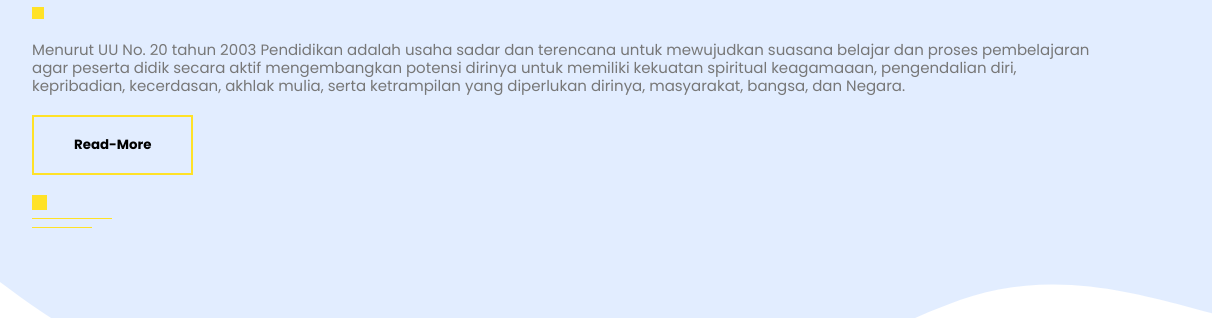
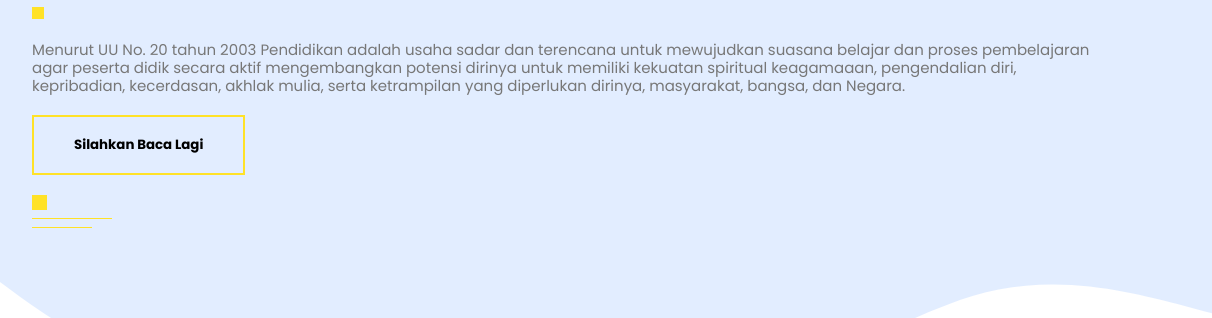
Before and after one commit to MuhammadAryaSeptaKovitra/LombaWebsite-2KS3, a plain HTML site: page index.html in a window 1280 px wide. Shown: the part 319-637 px from the top of the page, 68-1280 px from the left. Drawn offline with Linux system fonts and the light colour scheme.

Commit message:
mengubah text

```diff
--- a/index.html
+++ b/index.html
@@ -43,7 +43,7 @@
           </h1>
           <span class="square"></span>
           <p>Menurut UU No. 20 tahun 2003 Pendidikan adalah usaha sadar dan terencana untuk mewujudkan suasana belajar dan proses pembelajaran agar peserta didik secara aktif mengembangkan potensi dirinya untuk memiliki kekuatan spiritual keagamaaan, pengendalian diri, kepribadian, kecerdasan, akhlak mulia, serta ketrampilan yang diperlukan dirinya, masyarakat, bangsa, dan Negara.</p>
-          <button class="common-btn">Read-More</button>
+          <button class="common-btn">Silahkan Baca Lagi</button>
           <div class="line">
             <span class="line-1"></span> <br />
             <span class="line-2"></span> <br />
```
